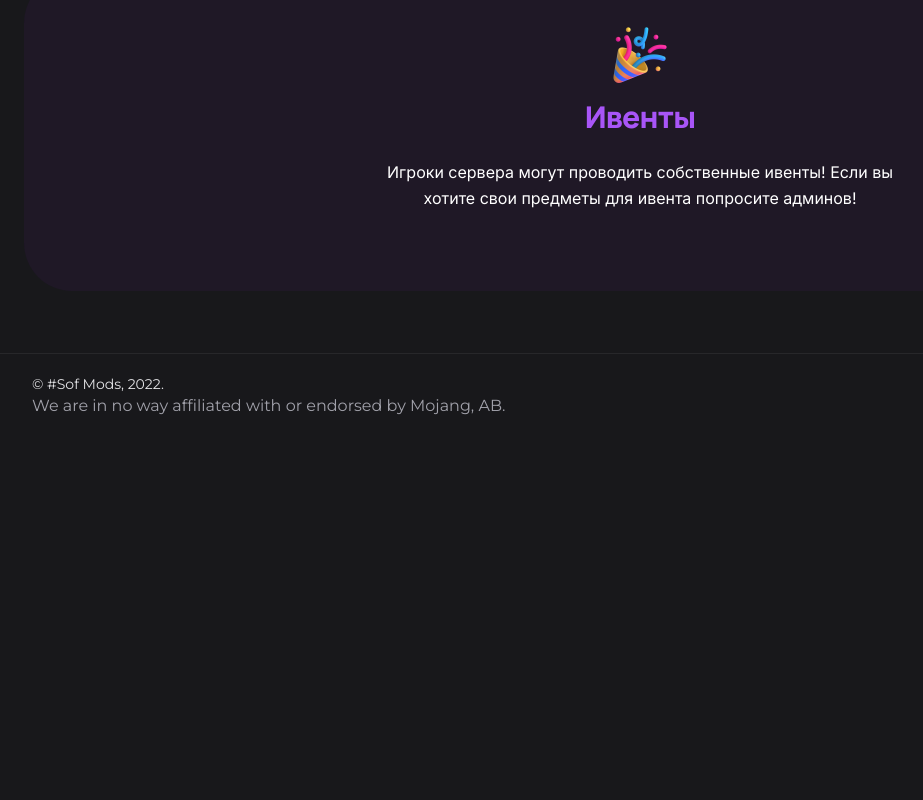
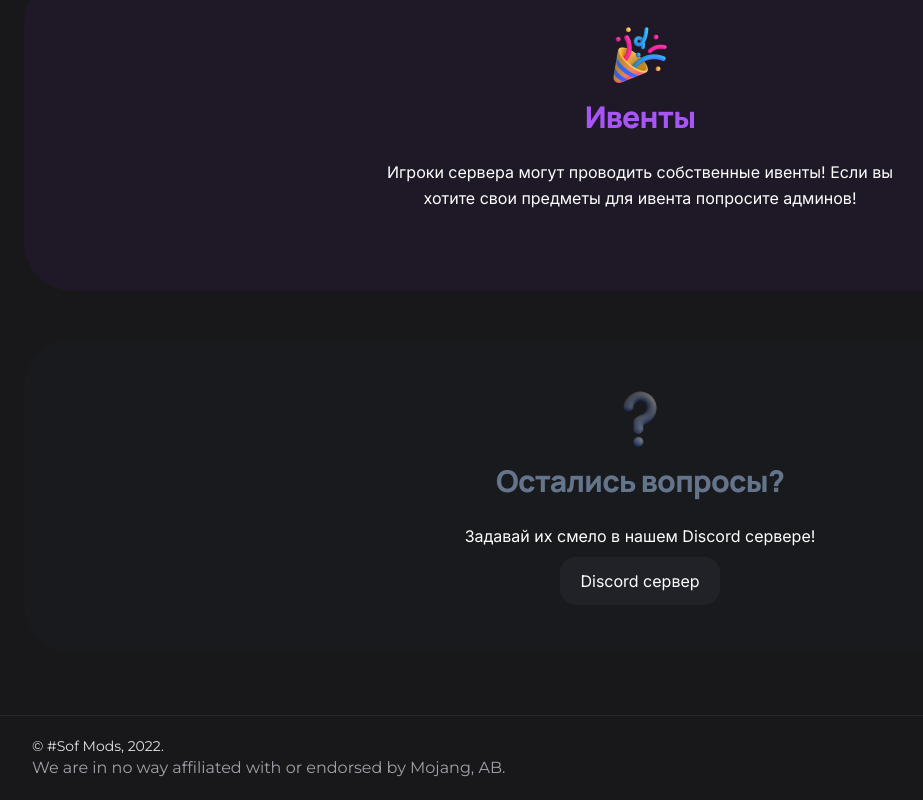
Before and after one commit to SoF-MC/website, a Next.js app: page / in a window 1280 px wide. Shown: the part 1391-2191 px from the top of the page, without its empty margins (0-923 px from the left). Before the commit the page ends 1829 px from the top, so only its background shows below. Built offline with nearby package versions, Linux system fonts and the light colour scheme.

Commit message:
Question of Question

```diff
--- a/components/index.tsx
+++ b/components/index.tsx
@@ -4,6 +4,7 @@ import arm from '../public/arm.png'
 import heart from '../public/heart.png'
 import hammer_and_pick from '../public/hammer-and-pick.png'
 import event from '../public/event.png'
+import question_mark from '../public/question_mark.png'
 
 export default class Index extends React.Component {
     render() {
@@ -53,6 +54,22 @@ export default class Index extends React.Component {
                             <p className="leading-relaxed max-w-lg mx-auto mb-8 text-center">Игроки сервера могут проводить собственные ивенты! Если вы хотите свои предметы для ивента попросите админов!</p>
                         </div>
                     </div>
+                    <div className="container px-6 mx-auto my-12 grid gap-12">
+                        <div className="py-12 bg-slate-800/10 rounded-[48px] px-6">
+                            <div className="grid place-items-center mb-3">
+                                <Image src={question_mark} width={64} height={64} />
+                            </div>
+                            <h2 className="text-3xl font-extrabold font-manrope tracking-tight mb-6 text-center text-slate-500">Остались вопросы?</h2>
+                            <div className='grid justify-items-center'>
+                                <p className="leading-relaxed max-w-lg mx-auto mb-8 text-center">Задавай их смело в нашем Discord сервере!</p>
+                                <button className='-mt-6 py-3 px-5 bg-zinc-500/10 hover:bg-zinc-400/10 rounded-2xl text-white text-manrope'>
+                                    <a href='https://discord.gg/jZudXQM'>
+                                        Discord сервер
+                                    </a>
+                                </button>
+                            </div>
+                        </div>
+                    </div>
                 </div>
             </div>
         )
```
Also changed, not shown: public/question_mark.png (added).
